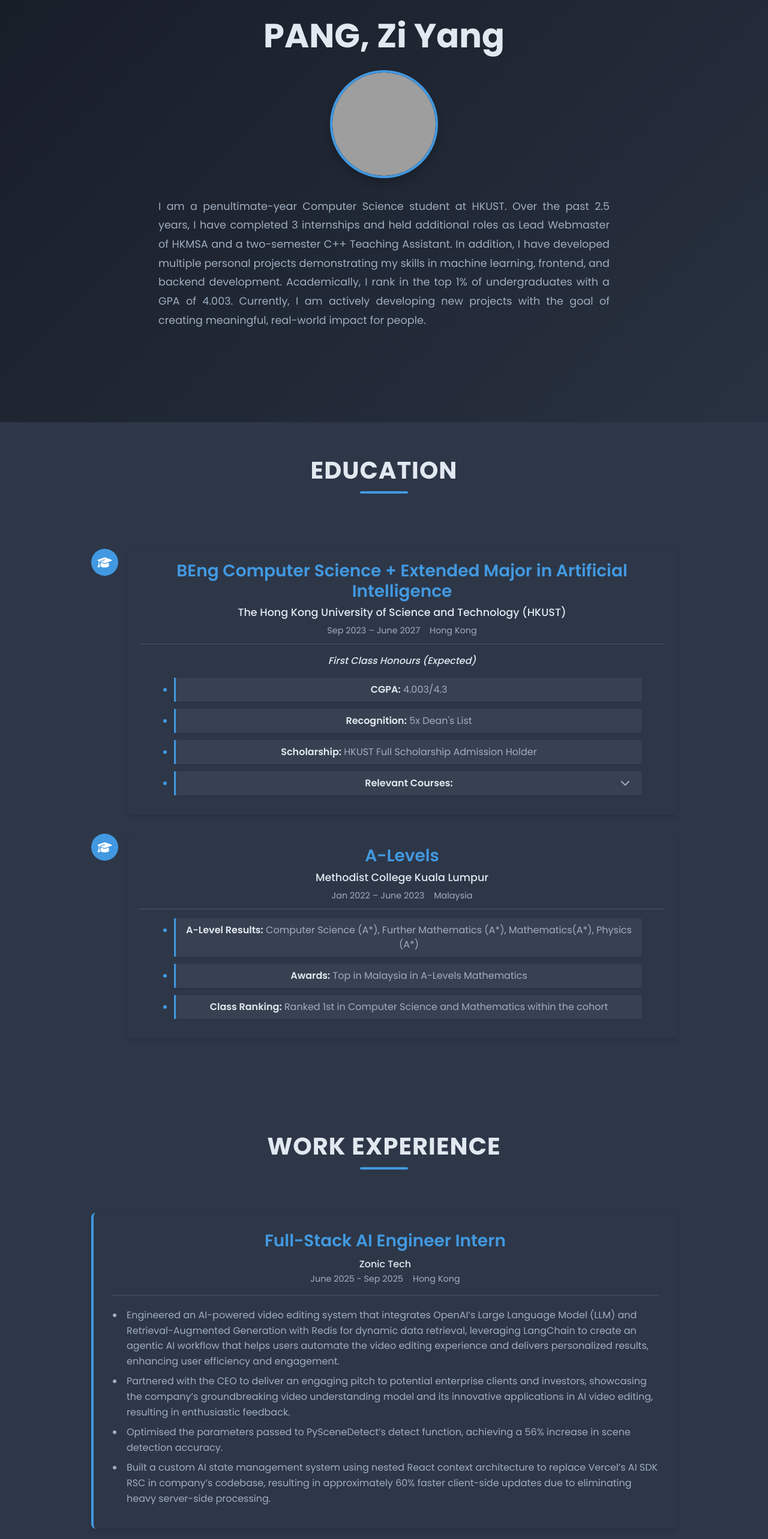
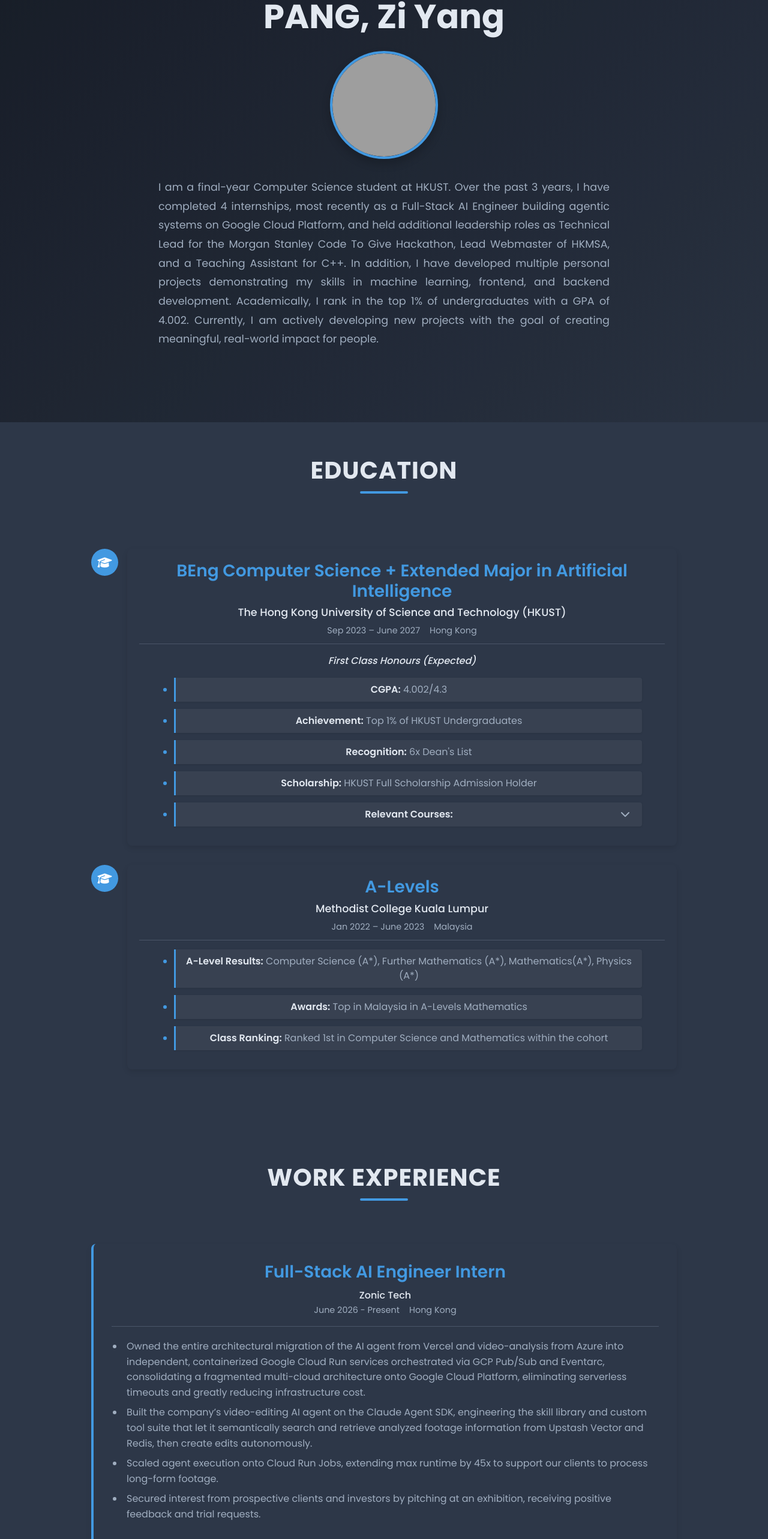
Before and after one commit to ziyang04/portfolio, a React (Create React App) app: page / in a window 1280 px wide. Shown: the part 176-2742 px from the top of the page at 60% size. Built offline with nearby package versions, Linux system fonts and the light colour scheme; grey boxes are pictures that could not be loaded.

Commit message:
Update portfolio content to match latest CV
Add Full-Stack AI Engineer Intern role, Code To Give Hackathon leadership,
and MatesMarket project; refresh GPA, Dean's List count, and skills.

```diff
--- a/src/assets/css/Projects.css
+++ b/src/assets/css/Projects.css
@@ -69,6 +69,20 @@
 
 .project-card:hover .project-image img {
   transform: scale(1.1);
+}
+
+.project-image-placeholder {
+  width: 100%;
+  height: 100%;
+  display: flex;
+  align-items: center;
+  justify-content: center;
+  padding: 1.5rem;
+  text-align: center;
+  background: linear-gradient(135deg, var(--bg-secondary), var(--card-bg));
+  color: var(--accent-color);
+  font-weight: 600;
+  font-size: 1.1rem;
 }
 
 .project-overlay {
--- a/src/components/sections/Education.js
+++ b/src/components/sections/Education.js
@@ -87,7 +87,7 @@ const Education = () => {
       period: 'Sep 2023 – June 2027',
       description: 'First Class Honours (Expected)',
       highlights: [
-        'CGPA: 4.003/4.3 | 5x Dean\'s List',
+        'CGPA: 4.002/4.3 | Top 1% of HKUST Undergraduates | 6x Dean\'s List',
         'HKUST Full Scholarship Admission Holder'
       ],
       courses: [
--- a/src/components/sections/Experience.js
+++ b/src/components/sections/Experience.js
@@ -8,16 +8,31 @@ const Experience = () => {
       position: 'Full-Stack AI Engineer Intern',
       company: 'Zonic Tech',
       location: 'Hong Kong',
+      period: 'June 2026 - Present',
+      description: '',
+      responsibilities: [
+        'Owned the entire architectural migration of the AI agent from Vercel and video-analysis from Azure into independent, containerized Google Cloud Run services orchestrated via GCP Pub/Sub and Eventarc, consolidating a fragmented multi-cloud architecture onto Google Cloud Platform, eliminating serverless timeouts and greatly reducing infrastructure cost.',
+        'Built the company’s video-editing AI agent on the Claude Agent SDK, engineering the skill library and custom tool suite that let it semantically search and retrieve analyzed footage information from Upstash Vector and Redis, then create edits autonomously.',
+        'Scaled agent execution onto Cloud Run Jobs, extending max runtime by 45x to support our clients to process long-form footage.',
+        'Secured interest from prospective clients and investors by pitching at an exhibition, receiving positive feedback and trial requests.'
+      ]
+    },
+    {
+      id: 2,
+      position: 'AI Engineer Intern',
+      company: 'Zonic Tech',
+      location: 'Hong Kong',
       period: 'June 2025 - Sep 2025',
       description: '',
       responsibilities: [
-        'Engineered an AI-powered video editing system that integrates OpenAI’s Large Language Model (LLM) and Retrieval-Augmented Generation with Redis for dynamic data retrieval, leveraging LangChain to create an agentic AI workflow that helps users automate the video editing experience and delivers personalized results, enhancing user efficiency and engagement.',
+        'Engineered an AI-powered video editing system that integrates OpenAI’s Large Language Model (LLM) and Retrieval-Augmented Generation with Upstash Vector and Redis for dynamic data retrieval, leveraging LangChain to create an agentic AI workflow that helps users automate the video editing experience and deliver personalized results, enhancing user efficiency and engagement.',
         'Partnered with the CEO to deliver an engaging pitch to potential enterprise clients and investors, showcasing the company’s groundbreaking video understanding model and its innovative applications in AI video editing, resulting in enthusiastic feedback.',
         'Optimised the parameters passed to PySceneDetect’s detect function, achieving a 56% increase in scene detection accuracy.',
-        'Built a custom AI state management system using nested React context architecture to replace Vercel’s AI SDK RSC in company’s codebase, resulting in approximately 60% faster client-side updates due to eliminating heavy server-side processing.']
+        'Built a custom AI state management system using nested React context architecture to replace Vercel’s AI SDK RSC in the company’s codebase, achieving approximately 60% faster client-side updates by shifting state handling to the client-side.'
+      ]
     },
     {
-      id: 2,
+      id: 3,
       position: 'Analyst Programmer Intern',
       company: 'Comptify Analytics',
       location: 'Hong Kong',
@@ -29,7 +44,7 @@ const Experience = () => {
       ]
     },
     {
-      id: 3,
+      id: 4,
       position: 'Frontend Developer Intern',
       company: 'Zonic Tech',
       location: 'Hong Kong',
--- a/src/components/sections/Extracurricular.js
+++ b/src/components/sections/Extracurricular.js
@@ -5,6 +5,18 @@ const Extracurricular = () => {
   const extracurriculars = [
     {
       id: 1,
+      position: 'Technical Lead',
+      company: 'Morgan Stanley Code To Give Hackathon',
+      location: 'Hong Kong',
+      period: 'Aug 2025',
+      description: '',
+      responsibilities: [
+        'Led a 6-developer team to build a digitised learning hub for children, parents, and teachers using React, Flask, and PostgreSQL.',
+        'Engineered a real-time chat system using React and Supabase to facilitate instant advice-sharing for a community of parents.'
+      ]
+    },
+    {
+      id: 2,
       position: 'Lead Webmaster',
       company: 'Hong Kong Malaysian Student Association',
       location: 'Hong Kong',
@@ -16,7 +28,7 @@ const Extracurricular = () => {
       ]
     },
     {
-      id: 2,
+      id: 3,
       position: 'Undergraduate Teaching Assistant',
       company: 'HKUST Computer Science Department',
       location: 'Hong Kong',
@@ -27,7 +39,7 @@ const Extracurricular = () => {
       ]
     },
     {
-      id: 3,
+      id: 4,
       position: 'Internal Vice President',
       company: 'HKUST Southeast Asia Student Association',
       location: 'Hong Kong',
--- a/src/components/sections/HomeAbout.js
+++ b/src/components/sections/HomeAbout.js
@@ -32,11 +32,11 @@ const HomeAbout = () => {
             {/* Introduction paragraph */}
             <div className="introduction-container">
               <p className="introduction-text">
-                <span className="intro-first-line">I am a penultimate-year Computer Science student at HKUST. </span>
+                <span className="intro-first-line">I am a final-year Computer Science student at HKUST. </span>
                 <span className="intro-extended-content">
-                  Over the past 2.5 years, I have completed 3 internships and held additional roles as Lead Webmaster of HKMSA and a two-semester C++ Teaching Assistant.
+                  Over the past 3 years, I have completed 4 internships, most recently as a Full-Stack AI Engineer building agentic systems on Google Cloud Platform, and held additional leadership roles as Technical Lead for the Morgan Stanley Code To Give Hackathon, Lead Webmaster of HKMSA, and a Teaching Assistant for C++.
                   In addition, I have developed multiple personal projects demonstrating my skills in machine learning, frontend, and backend development.
-                  Academically, I rank in the top 1% of undergraduates with a GPA of 4.003.
+                  Academically, I rank in the top 1% of undergraduates with a GPA of 4.002.
                   Currently, I am actively developing new projects with the goal of creating meaningful, real-world impact for people.
                 </span>
               </p>
--- a/src/components/sections/Projects.js
+++ b/src/components/sections/Projects.js
@@ -102,6 +102,16 @@ const Projects = () => {
     },
     {
       id: 9,
+      title: 'MatesMarket (HKUST Online Marketplace)',
+      description: 'An online marketplace built for the HKUST community, developed and deployed from the ground up with a modular Flask backend on Azure that follows the Model-View-Controller (MVC) design pattern for maintainability. Pitched and presented to university officials, securing their support and endorsement for the initiative.',
+      role: 'Founder & Lead Backend Engineer',
+      category: 'Web',
+      technologies: ['Flask', 'Microsoft Azure', 'REST API', 'MVC', 'Python'],
+      liveLink: 'https://www.matesmarket.online',
+      sourceLink: ''
+    },
+    {
+      id: 10,
       title: 'Food Catering Website',
       description: 'A web platform streamlining event planning by enabling users to customize menus for large-scale occasions.',
       image: require('../../assets/img/catering.png'), // Use require to reference the image
@@ -151,8 +161,14 @@ const Projects = () => {
           {filteredProjects.map((project) => (
             <div className="project-card" key={project.id}>
               <div className="project-image">
-                {/* Display the actual project image */}
-                <img src={project.image} alt={project.title} className={project.fullImage ? 'full-image' : ''} />
+                {/* Display the actual project image, or a placeholder if none is set yet */}
+                {project.image ? (
+                  <img src={project.image} alt={project.title} className={project.fullImage ? 'full-image' : ''} />
+                ) : (
+                  <div className="project-image-placeholder">
+                    <span>{project.title}</span>
+                  </div>
+                )}
                 <div className="project-overlay">
                   <div className="project-links">
                     {project.sourceLink && (
--- a/src/components/sections/Skills.js
+++ b/src/components/sections/Skills.js
@@ -24,7 +24,7 @@ const Skills = () => {
   ];
 
   // Developer tools
-  const devTools = ['Firebase', 'Supabase', 'Postman API', 'Git', 'Azure'];
+  const devTools = ['Firebase', 'Supabase', 'Google Cloud Platform', 'Microsoft Azure', 'Postman API', 'Git'];
 
   // Interests
   const interests = ['Badminton', 'Music'];
```
